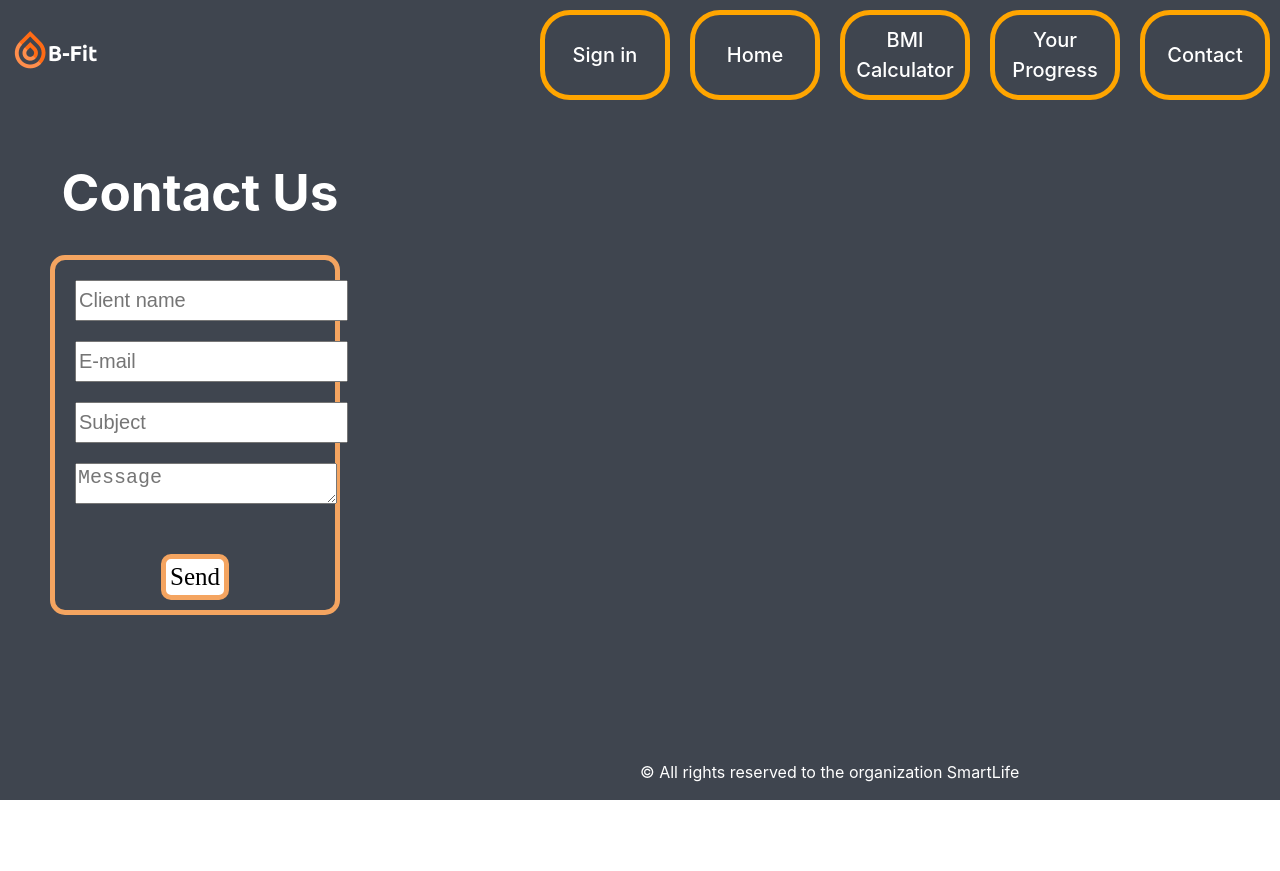
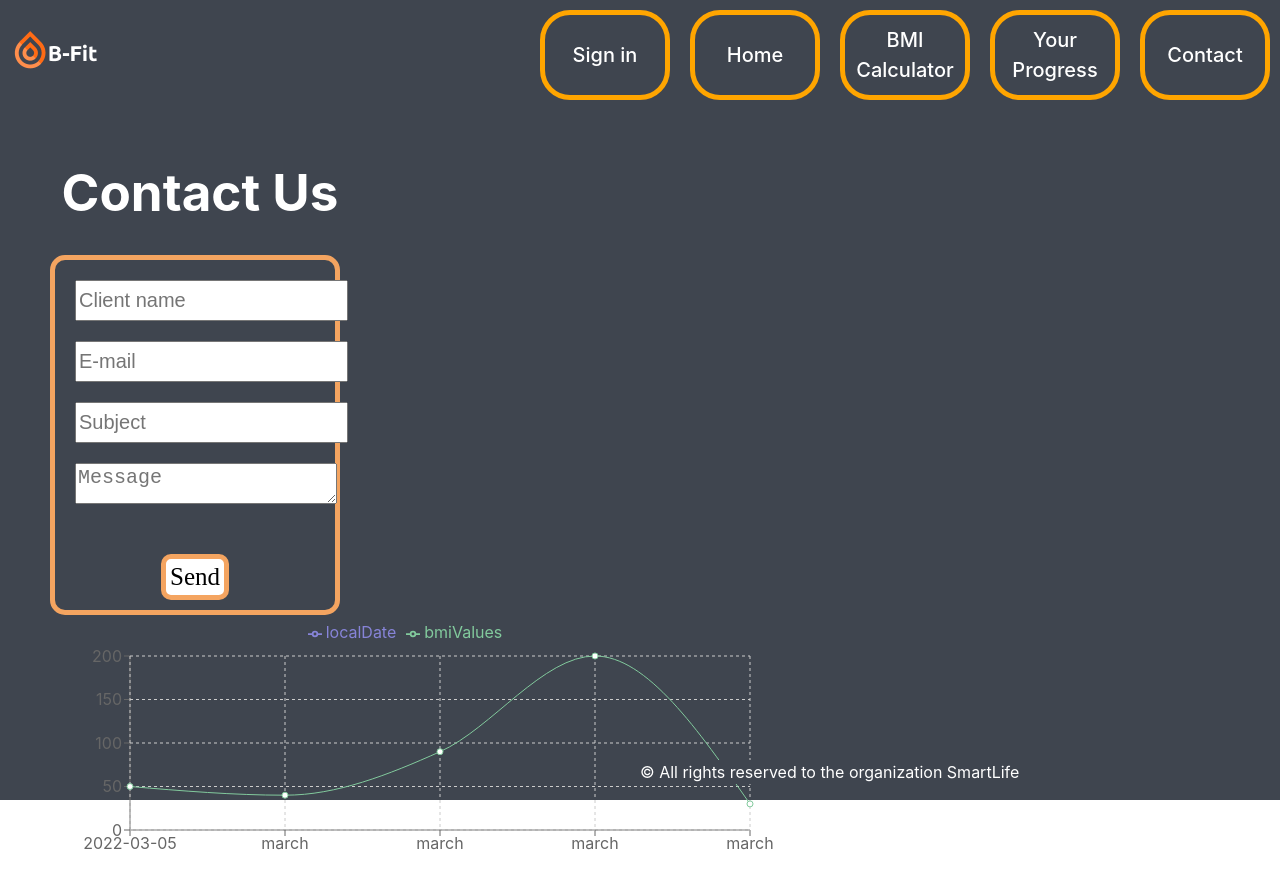
Before and after one commit to nicosala90/B-Fit, a React (Vite) app in the folder frontend/B-Fit/: page /contact in a window 1280 px wide. Before the commit the page ends 800 px from the top, so only its background shows below. Built offline with nearby package versions, Linux system fonts and the light colour scheme.

Commit message:
create blueprint of the chart

```diff
--- a/frontend/B-Fit/package.json
+++ b/frontend/B-Fit/package.json
@@ -9,7 +9,9 @@
     "preview": "vite preview"
   },
   "dependencies": {
+    "chart.js": "^3.9.1",
     "react": "^18.2.0",
+    "react-chartjs-2": "^4.3.1",
     "react-d3-speedometer": "^2.1.0-rc.0",
     "react-dom": "^18.2.0",
     "react-router-dom": "^6.10.0",
--- a/frontend/B-Fit/src/components/Chart.jsx
+++ b/frontend/B-Fit/src/components/Chart.jsx
@@ -1,22 +1,52 @@
 import { LineChart, Line, XAxis, YAxis, Tooltip, CartesianGrid, Legend } from "recharts";
-function Chart({listBMI}) {
+//import { Line } from "react-chartjs-2";
+function Chart({ listBMI }) {
 
-    const data =  [
-        {name: 10, uv: 400},
-         {name: 'Page B', uv: 600},
-         {name: 'Page C', uv: 800}];
-    return (
-        <LineChart width={730} height={250} listBMI={data}
-        margin={{ top: 5, right: 30, left: 20, bottom: 5 }}>
-        <XAxis dataKey="name" />
-        <YAxis />
-        <CartesianGrid strokeDasharray="3 3" />
-        <Tooltip />
-        <Legend verticalAlign="top" height={36}/>
-        <Line  type="monotone" dataKey="localDate" stroke="#8884d8" />
-        <Line name="uv of pages" type="monotone" dataKey="bmiValues" stroke="#82ca9d" />
-      </LineChart>
+  /*const data = {
+    labels: ["Jan", "Feb", "Mar", "Apr", "May", "Jun"],
+    datasets: [
+      {
+        label: "First dataset",
+        data: [33, 53, 85, 41, 44, 65],
+        fill: true,
+        backgroundColor: "rgba(255,228,196,1)",
+        borderColor: "rgba(127,255,0,1)"
+      }
+    ]
+  };
 
-    )
+  return (
+    <div>
+      <p>helloooooooooooooooooooo</p>
+    <Line data={data}/>
+    </div>
+
+  )*/
+
+  //const data = Object.entries(listBMI).map(([localDate, bmiValues]) => ({ localDate, bmiValues }));
+  const data = [
+    { "localDate": "2022-03-05", "bmiValues": 50 },
+    { "localDate": "march", "bmiValues": 40 },
+    { "localDate": "march", "bmiValues": 90 },
+    { "localDate": "march", "bmiValues": 200 },
+    { "localDate": "march", "bmiValues": 30 }
+  ]
+
+  return (
+    <LineChart
+      width={730}
+      height={250}
+      data={data}
+      margin={{ top: 5, right: 30, left: 20, bottom: 5 }}
+    >
+      <YAxis dataKey="bmiValues"  />
+      <XAxis  dataKey="localDate"/>
+      <CartesianGrid strokeDasharray="3 3" />
+      <Tooltip />
+      <Legend verticalAlign="top" height={36} />
+      <Line  dataKey="localDate" stroke="#8784d8" />
+      <Line  type="monotone" dataKey="bmiValues" stroke="#82ca9d" />
+    </LineChart>
+  );
 }
 export default Chart;
--- a/frontend/B-Fit/src/components/Contact.jsx
+++ b/frontend/B-Fit/src/components/Contact.jsx
@@ -1,6 +1,6 @@
 import React from "react";
 import { useState } from 'react';
-
+import Chart from "./Chart";
 function Contact() {
     const [show, setShow] = useState(true);
 
@@ -84,6 +84,9 @@ function Contact() {
                 </div>
             )
             }
+            <div>
+                <Chart/>
+            </div>
         </div>
     )
 }
```
Also changed, not shown: 1 other file (tests, documents, lock files or other folders).
